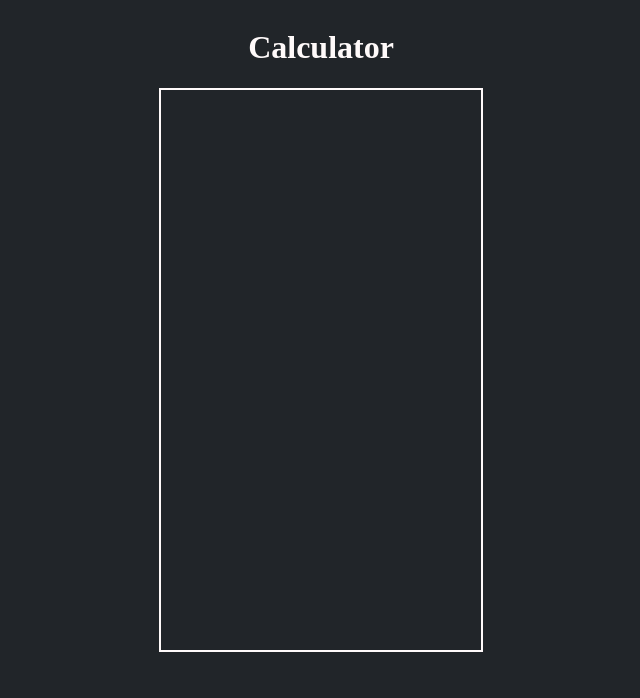
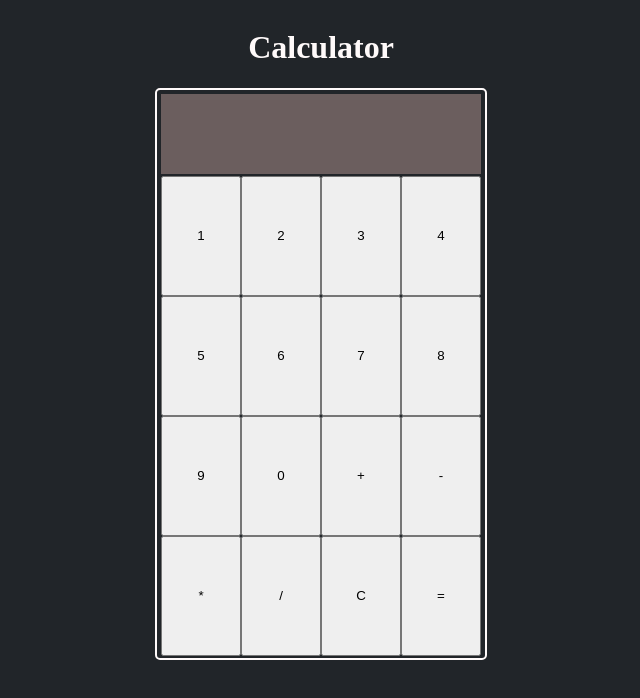
Before and after one commit to vmcse/odin-calculator, a plain HTML site: page index.html in a window 1280 px wide. Shown: the whole page, without its empty margins (319-959 px from the left). Drawn offline with Linux system fonts and the light colour scheme.

Commit message:
Created basic layout in html and functions for each operation

```diff
--- a/index.css
+++ b/index.css
@@ -17,6 +17,25 @@ body {
 
 .calculator {
   border: 2px solid;
+  border-radius: 5px;
   height: 70vh;
   width: 40vh;
+  padding: 4px;
 }
+
+.display {
+  background-color: rgb(107, 94, 94);
+  width: 100%;
+  height: 10vh;
+  margin-bottom: 2px;
+}
+
+.buttons {
+  display: grid;
+  grid-template-columns: repeat(4, 1fr);
+  grid-template-rows: repeat(4, 1fr);
+}
+
+.buttons button {
+  height: 15vh;
+}
--- a/index.html
+++ b/index.html
@@ -11,7 +11,27 @@
       <div class="header">
         <h1>Calculator</h1>
       </div>
-      <div class="calculator"></div>
+      <div class="calculator">
+        <div class="display"></div>
+        <div class="buttons">
+          <button class="digit">1</button>
+          <button class="digit">2</button>
+          <button class="digit">3</button>
+          <button class="digit">4</button>
+          <button class="digit">5</button>
+          <button class="digit">6</button>
+          <button class="digit">7</button>
+          <button class="digit">8</button>
+          <button class="digit">9</button>
+          <button class="digit">0</button>
+          <button class="operation">+</button>
+          <button class="operation">-</button>
+          <button class="operation">*</button>
+          <button class="operation">/</button>
+          <button class="clear">C</button>
+          <button class="equals">=</button>
+        </div>
+      </div>
     </div>
   </body>
 </html>
--- a/index.js
+++ b/index.js
@@ -0,0 +1,19 @@
+const add = (x, y) => x + y;
+const subtract = (x, y) => x - y;
+const multiply = (x, y) => x * y;
+const divide = (x, y) => x / y;
+
+const operate = (x, operator, y) => {
+  switch (operator) {
+    case "+":
+      return add(x, y);
+    case "-":
+      return subtract(x, y);
+    case "*":
+      return multiply(x, y);
+    case "/":
+      return divide(x, y);
+    default:
+      return "Invalid Operator";
+  }
+};
```
